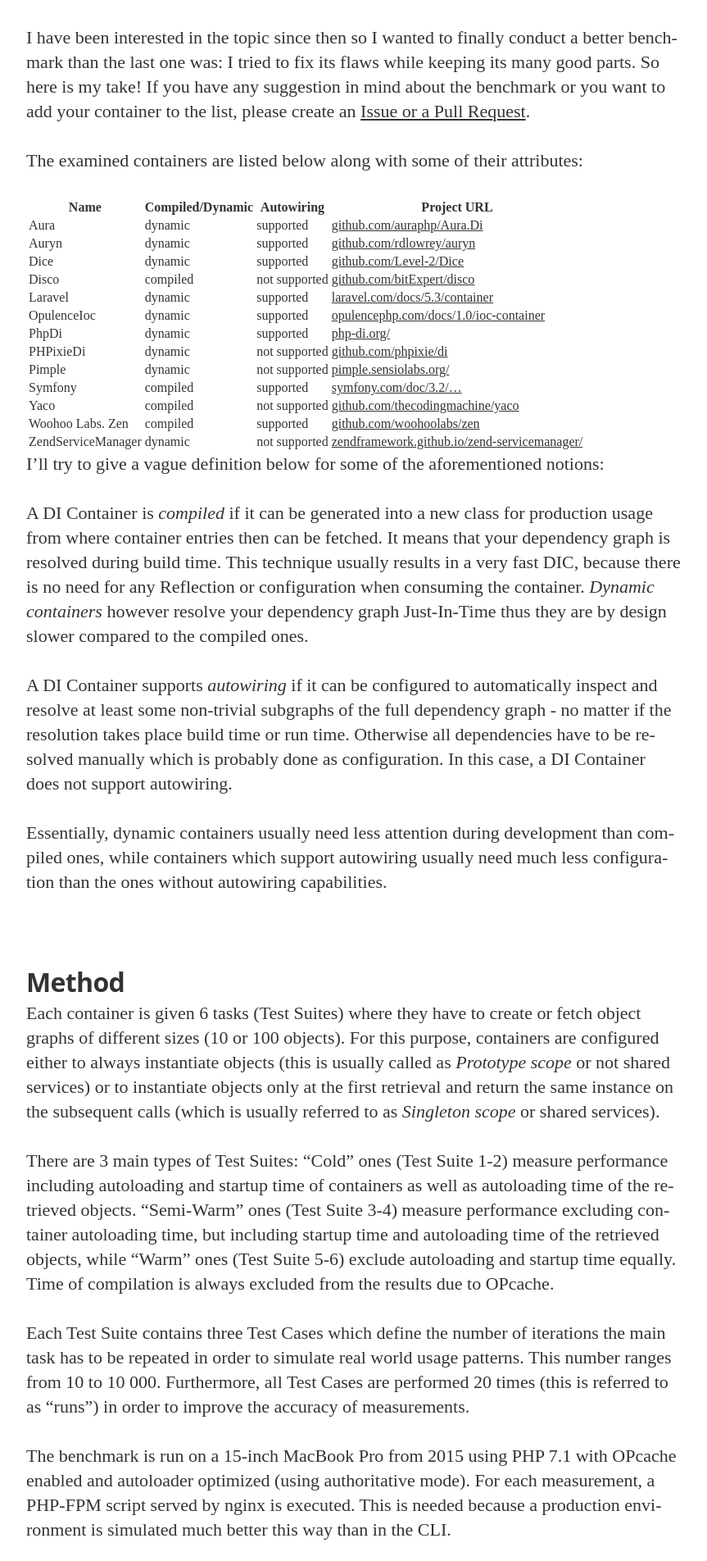
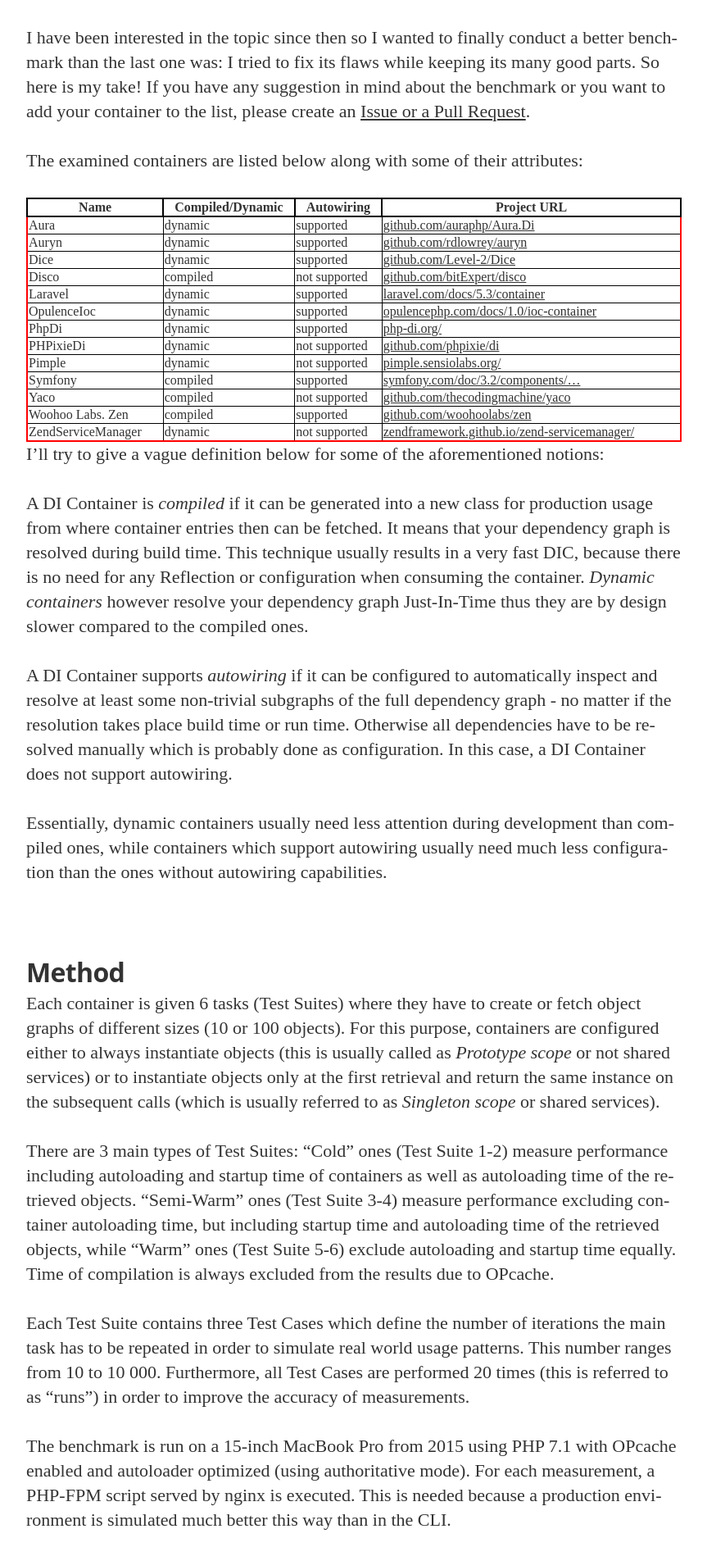
Before and after one commit to kocsismate/kocsismate.github.io, a Jekyll site: the page built from _posts/2017-01-20-benchmark-for-some-popular-di-containers.md, in a window 1280 px wide. Shown: the part 1029-2933 px from the top of the page at 82% size, without its empty margins (208-1071 px from the left). Built offline with Jekyll 4.4.1, drawn with Linux system fonts in a browser that asks for light colours; nearby versions of some CDN libraries; some web fonts are replaced; comment, search, counter and statistics services are not loaded.

Commit message:
Improved table

```diff
--- a/_posts/2017-01-20-benchmark-for-some-popular-di-containers.md
+++ b/_posts/2017-01-20-benchmark-for-some-popular-di-containers.md
@@ -17,21 +17,22 @@
 
 The examined containers are listed below along with some of their attributes:
 
-| Name               | Compiled/Dynamic | Autowiring    | Project URL                                                                                          |
-|--------------------|------------------|---------------|------------------------------------------------------------------------------------------------------|
-| Aura               | dynamic          | supported     | [github.com/auraphp/Aura.Di](https://github.com/auraphp/Aura.Di)                                     |
-| Auryn              | dynamic          | supported     | [github.com/rdlowrey/auryn](https://github.com/rdlowrey/auryn)                                       |
-| Dice               | dynamic          | supported     | [github.com/Level-2/Dice](https://github.com/Level-2/Dice)                                           |
-| Disco              | compiled         | not supported | [github.com/bitExpert/disco](https://github.com/bitExpert/disco)                                     |
-| Laravel            | dynamic          | supported     | [laravel.com/docs/5.3/container](https://laravel.com/docs/5.3/container)                             |
-| OpulenceIoc        | dynamic          | supported     | [opulencephp.com/docs/1.0/ioc-container](www.opulencephp.com/docs/1.0/ioc-container)                 |
-| PhpDi              | dynamic          | supported     | [php-di.org/](http://php-di.org/)                                                                    |
-| PHPixieDi          | dynamic          | not supported | [github.com/phpixie/di](https://github.com/phpixie/di)                                               |
-| Pimple             | dynamic          | not supported | [pimple.sensiolabs.org/](http://pimple.sensiolabs.org/ )                                             |
-| Symfony            | compiled         | supported     | [symfony.com/doc/3.2/...](symfony.com/doc/3.2/components/dependency_injection.html)                  |
-| Yaco               | compiled         | not supported | [github.com/thecodingmachine/yaco](https://github.com/thecodingmachine/yaco)                         |
-| Woohoo Labs. Zen   | compiled         | supported     | [github.com/woohoolabs/zen](https://github.com/woohoolabs/zen)                                       |
-| ZendServiceManager | dynamic          | not supported | [zendframework.github.io/zend-servicemanager/](https://zendframework.github.io/zend-servicemanager/) |
+| Name               | Compiled/Dynamic | Autowiring      | Project URL                                                                                          |
+|--------------------|------------------|-----------------|------------------------------------------------------------------------------------------------------|
+| Aura               | dynamic          | supported       | [github.com/auraphp/Aura.Di](https://github.com/auraphp/Aura.Di)                                     |
+| Auryn              | dynamic          | supported       | [github.com/rdlowrey/auryn](https://github.com/rdlowrey/auryn)                                       |
+| Dice               | dynamic          | supported       | [github.com/Level-2/Dice](https://github.com/Level-2/Dice)                                           |
+| Disco              | compiled         | not supported   | [github.com/bitExpert/disco](https://github.com/bitExpert/disco)                                     |
+| Laravel            | dynamic          | supported       | [laravel.com/docs/5.3/container](https://laravel.com/docs/5.3/container)                             |
+| OpulenceIoc        | dynamic          | supported       | [opulencephp.com/docs/1.0/ioc-container](www.opulencephp.com/docs/1.0/ioc-container)                 |
+| PhpDi              | dynamic          | supported       | [php-di.org/](http://php-di.org/)                                                                    |
+| PHPixieDi          | dynamic          | not supported   | [github.com/phpixie/di](https://github.com/phpixie/di)                                               |
+| Pimple             | dynamic          | not supported   | [pimple.sensiolabs.org/](http://pimple.sensiolabs.org/ )                                             |
+| Symfony            | compiled         | supported       | [symfony.com/doc/3.2/components/...](symfony.com/doc/3.2/components/dependency_injection.html)       |
+| Yaco               | compiled         | not supported   | [github.com/thecodingmachine/yaco](https://github.com/thecodingmachine/yaco)                         |
+| Woohoo Labs. Zen   | compiled         | supported       | [github.com/woohoolabs/zen](https://github.com/woohoolabs/zen)                                       |
+| ZendServiceManager | dynamic          | not supported   | [zendframework.github.io/zend-servicemanager/](https://zendframework.github.io/zend-servicemanager/) |
+
 
 I'll try to give a vague definition below for some of the aforementioned notions:
 
--- a/assets/css/main.sass
+++ b/assets/css/main.sass
@@ -619,3 +619,13 @@
     border: 0
     padding-right: 0
     padding-left: 0
+
+table
+  width: 100%
+  border-collapse: collapse
+  border-spacing: 0
+  border: 2px solid #ff0000
+  th
+    border: 2px solid #000000
+  td
+    border: 1px solid #000000
```
